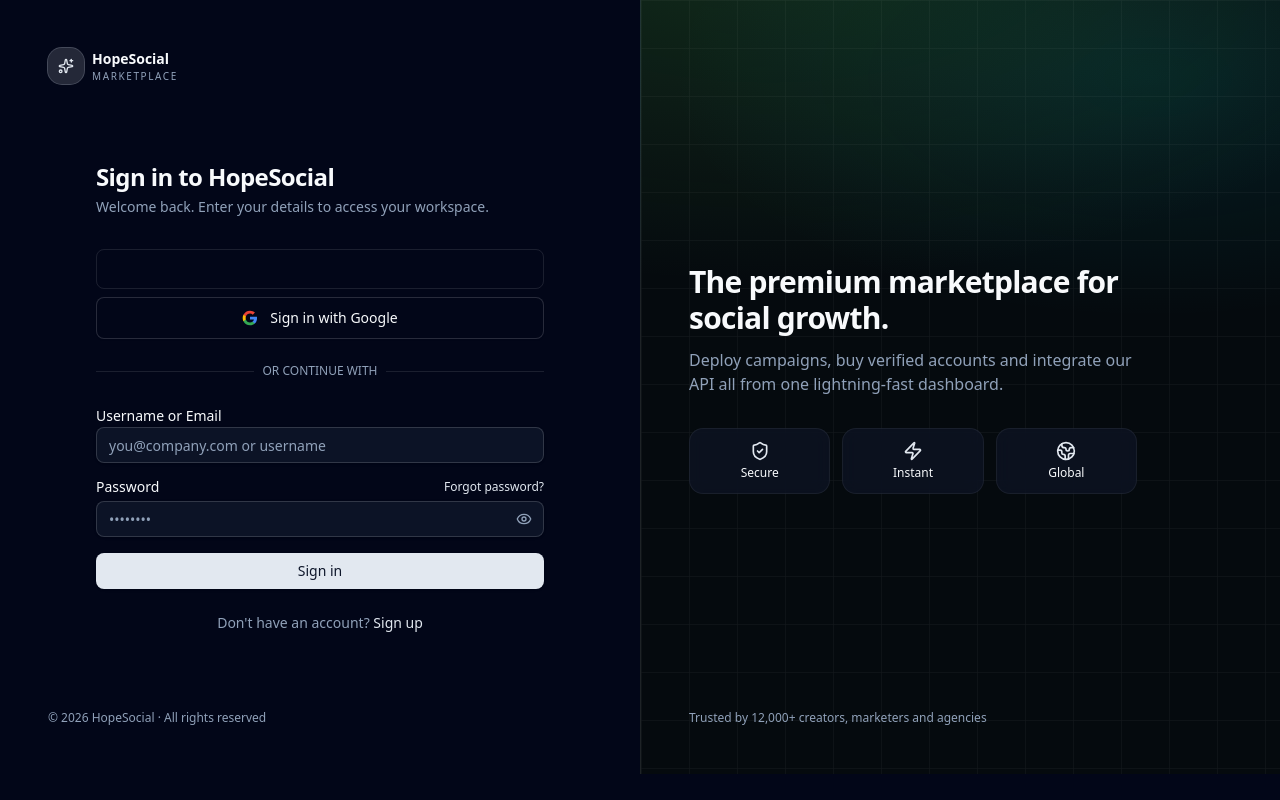
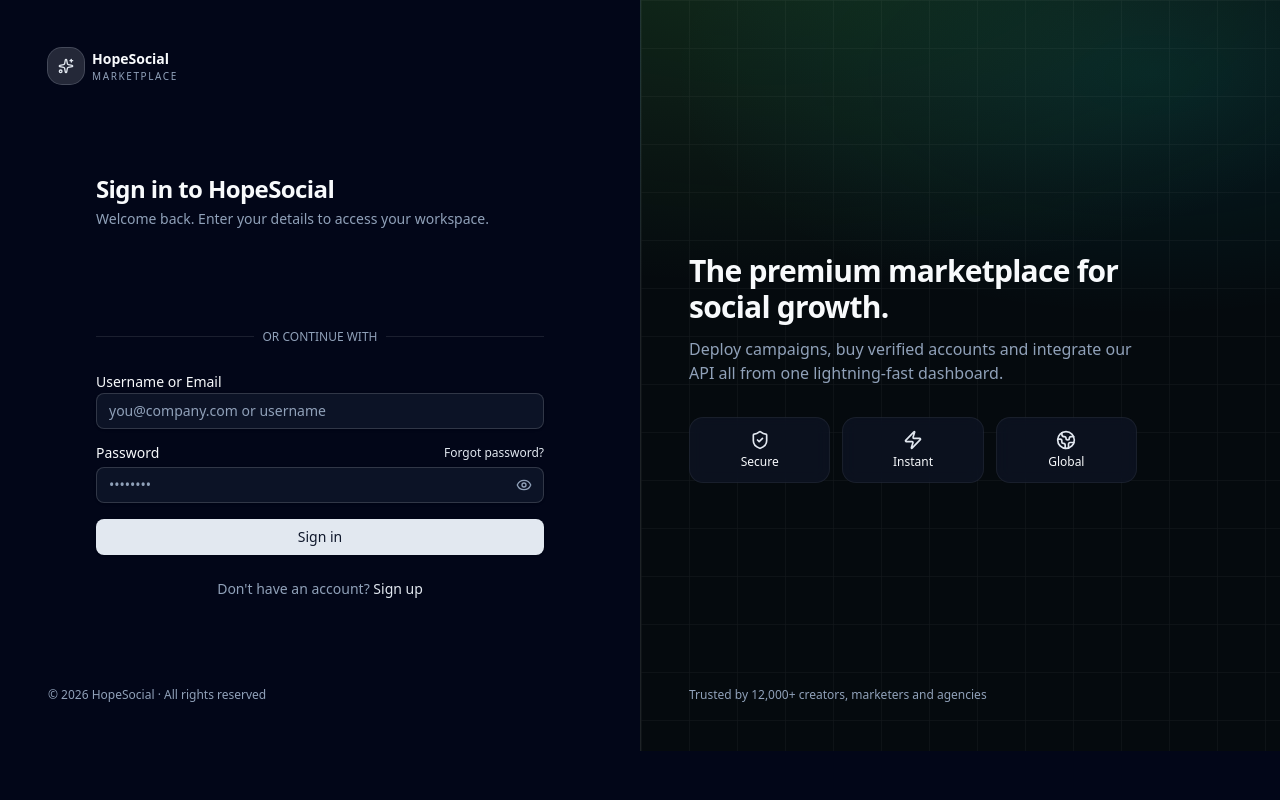
Before and after one commit to BuildWithHope/Hope_social_marketplace, a Next.js app in the folder frontend/: page /login in a window 1280 px wide. Built offline with nearby package versions, Linux system fonts and the light colour scheme.

Commit message:
Ensure only one single Google Sign In button displays on auth pages

```diff
--- a/frontend/src/components/auth/google-button.jsx
+++ b/frontend/src/components/auth/google-button.jsx
@@ -112,15 +112,13 @@
   }, [clientId, text]);
 
   return (
-    <div className="w-full space-y-2">
-      {/* Official Google GSI Rendered Button */}
-      {clientId && (
-        <div className="w-full flex justify-center overflow-hidden rounded-md min-h-[40px] border border-border">
+    <div className="w-full">
+      {/* Render Single Google Sign In Button */}
+      {clientId ? (
+        <div className="w-full flex justify-center min-h-[44px]">
           <div ref={googleBtnContainerRef} className="w-full flex justify-center" />
         </div>
-      )}
-
-      {/* Styled Secondary Google Sign In Button */}
+      ) : (
         <Button
           type="button"
           variant="outline"
@@ -152,6 +150,7 @@
           )}
           <span>{text}</span>
         </Button>
+      )}
 
       {/* Direct Google Account Email Modal */}
       {showEmailInput && (
```
Also changed, not shown: 1 other file (tests, documents, lock files or other folders). Lines whose indentation alone changed are shown as unchanged.
